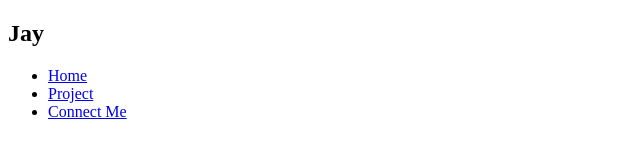
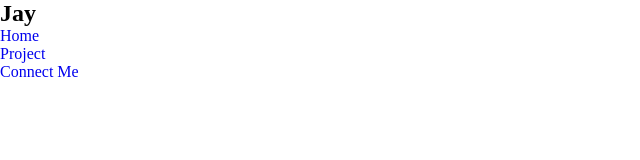
Before and after one commit to a510102/a510102.github.io, a plain HTML site: page index.html in a window 1280 px wide. Shown: the whole page, without its empty margins (0-640 px from the left). Drawn offline with Linux system fonts and the light colour scheme.

Commit message:
add nav1

```diff
--- a/index.html
+++ b/index.html
@@ -4,6 +4,7 @@
 <head>
   <meta charset="UTF-8">
   <meta name="viewport" content="width=device-width, initial-scale=1.0">
+  <link rel="stylesheet" href="./style/style.css">
   <title>Jay</title>
 </head>
 
--- /dev/null
+++ b/style/_reset.scss
@@ -0,0 +1,7 @@
+*{
+    margin: 0;
+    padding: 0;
+    box-sizing: border-box;
+    list-style: none;
+    text-decoration: none;
+}
--- /dev/null
+++ b/style/style.scss
@@ -0,0 +1,2 @@
+@import 'reset';
+@import 'nav';
```
Also changed, not shown: style/_nav.scss (added), style/style.css (added), 1 other file.
